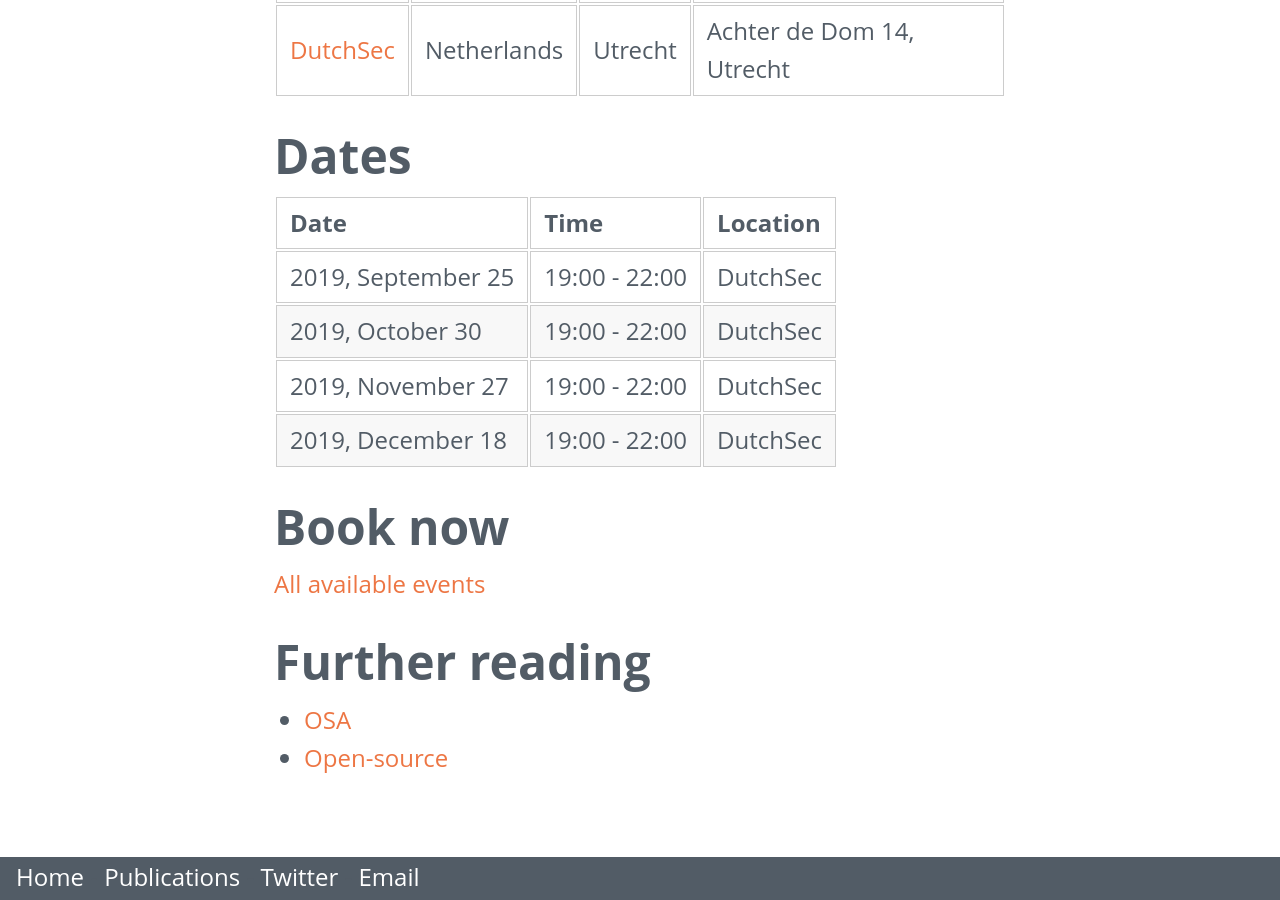
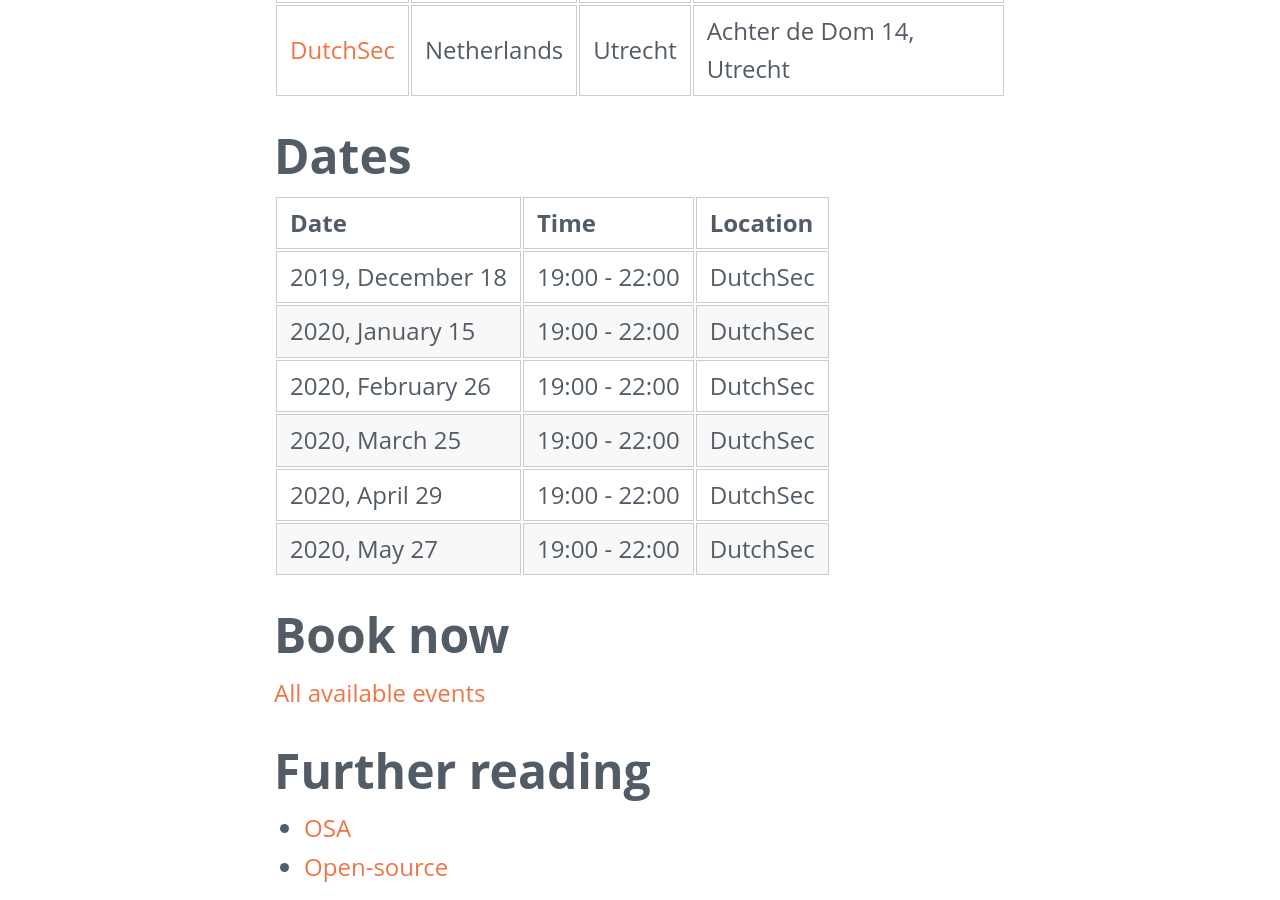
Before and after one commit to Opensource-Academy/Opensource-Academy.github.io, a Jekyll site: the page built from meetups.md, in a window 1280 px wide and 900 px high, scrolled down 1855 px. Built offline with Jekyll 4.4.1, drawn with Linux system fonts in a browser that asks for light colours.

Commit message:
add first 2020 meetups

```diff
--- a/meetups.md
+++ b/meetups.md
@@ -40,12 +40,14 @@
 
 ## Dates
 
-| Date               | Time          | Location |
-| :---               | :---          | :---     |
-| 2019, September 25 | 19:00 - 22:00 | DutchSec |
-| 2019, October 30   | 19:00 - 22:00 | DutchSec |
-| 2019, November 27  | 19:00 - 22:00 | DutchSec |
-| 2019, December 18  | 19:00 - 22:00 | DutchSec |
+| Date              | Time          | Location |
+| :---              | :---          | :---     |
+| 2019, December 18 | 19:00 - 22:00 | DutchSec |
+| 2020, January 15  | 19:00 - 22:00 | DutchSec |
+| 2020, February 26 | 19:00 - 22:00 | DutchSec |
+| 2020, March 25    | 19:00 - 22:00 | DutchSec |
+| 2020, April 29    | 19:00 - 22:00 | DutchSec |
+| 2020, May 27      | 19:00 - 22:00 | DutchSec |
 
 ## Book now
 [All available events](http://osa.fikket.nl/)
```
